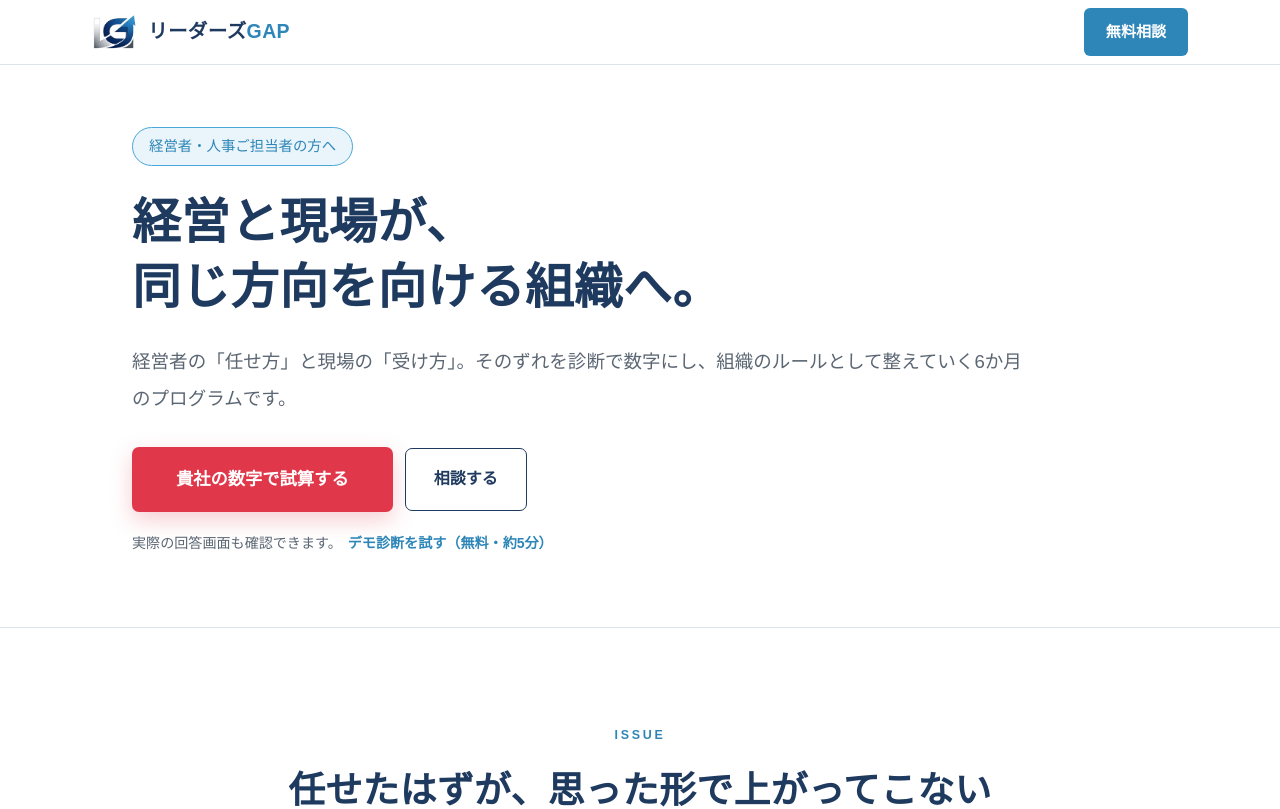
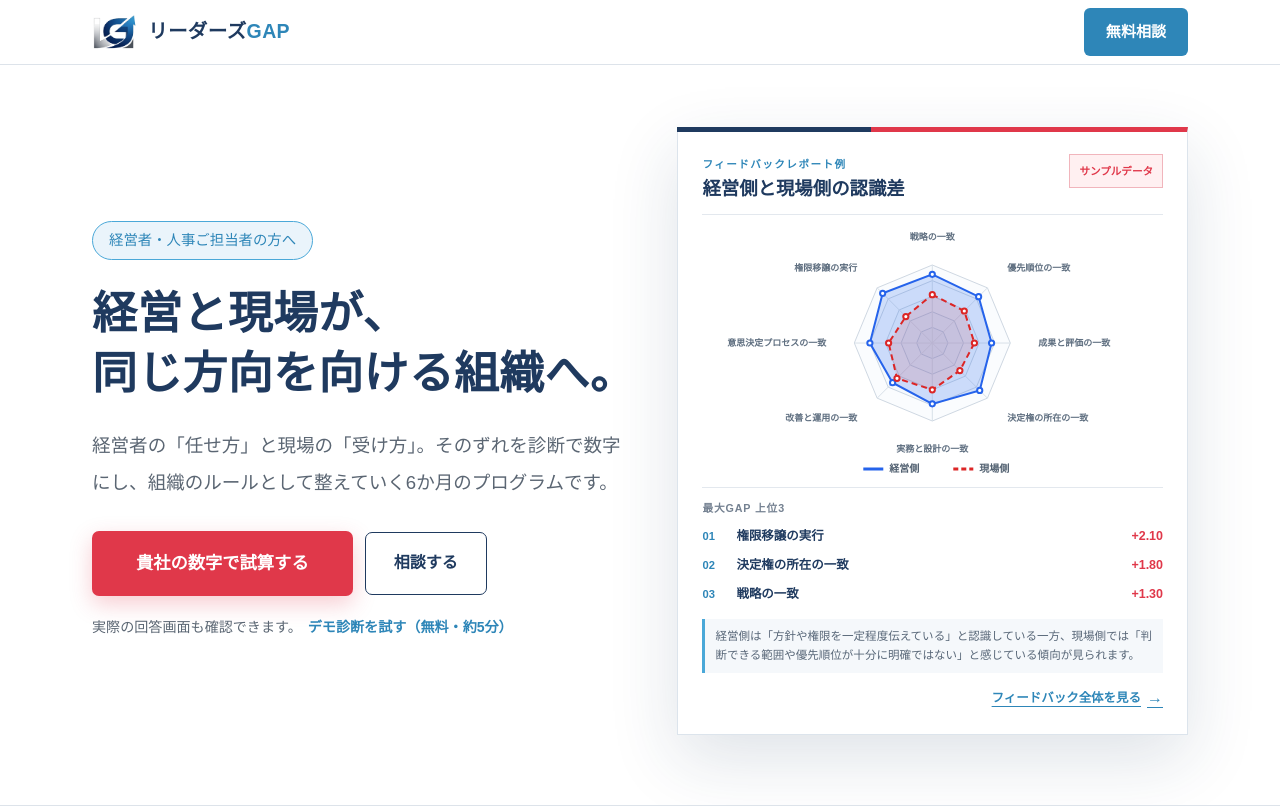
Before and after one commit to tworails-sato/leaders-gap, a Next.js app: page /sample in a window 1280 px wide. Shown: the top 809 px of the page. Built offline with nearby package versions, Linux system fonts and the light colour scheme.

Commit message:
Restore radar chart to sample hero

```diff
--- a/app/sample/page.tsx
+++ b/app/sample/page.tsx
@@ -4,6 +4,7 @@ import type { Metadata } from "next";
 import type React from "react";
 import { ContactForm } from "@/components/ContactForm";
 import { ValueSimulation } from "@/components/ValueSimulation";
+import { sampleFeedback, sampleReportThemes, sampleTopGaps } from "@/lib/sample-report";
 import { createPageMetadata } from "@/lib/site-metadata";
 
 export const metadata: Metadata = createPageMetadata({
@@ -43,12 +44,28 @@ export default function SampleLandingPage() {
       </header>
 
       <section className="lgap-hero lgap-section-anchor" id="top">
-        <div className="lgap-wrap lgap-hero-main">
-          <div className="lgap-tag">経営者・人事ご担当者の方へ</div>
-          <h1>経営と現場が、<br />同じ方向を向ける組織へ。</h1>
-          <p className="lgap-hero-copy">経営者の「任せ方」と現場の「受け方」。そのずれを診断で数字にし、組織のルールとして整えていく6か月のプログラムです。</p>
-          <div className="lgap-hero-actions"><a href="#simulation" className="lgap-btn-primary">貴社の数字で試算する</a><a href="#contact" className="lgap-btn-secondary">相談する</a></div>
-          <div className="lgap-hero-demo-link">実際の回答画面も確認できます。<Link href={demoAssessmentUrl}>デモ診断を試す（無料・約5分）</Link></div>
+        <div className="lgap-wrap lgap-hero-grid">
+          <div className="lgap-hero-content">
+            <div className="lgap-tag">経営者・人事ご担当者の方へ</div>
+            <h1>経営と現場が、<br />同じ方向を向ける組織へ。</h1>
+            <p className="lgap-hero-copy">経営者の「任せ方」と現場の「受け方」。そのずれを診断で数字にし、組織のルールとして整えていく6か月のプログラムです。</p>
+            <div className="lgap-hero-actions"><a href="#simulation" className="lgap-btn-primary">貴社の数字で試算する</a><a href="#contact" className="lgap-btn-secondary">相談する</a></div>
+            <div className="lgap-hero-demo-link">実際の回答画面も確認できます。<Link href={demoAssessmentUrl}>デモ診断を試す（無料・約5分）</Link></div>
+          </div>
+
+          <aside className="lgap-hero-report" aria-label="フィードバックレポート例">
+            <div className="lgap-hero-report-head">
+              <div><span>フィードバックレポート例</span><h2>経営側と現場側の認識差</h2></div>
+              <strong>サンプルデータ</strong>
+            </div>
+            <HeroRadarPreview />
+            <div className="lgap-hero-gap-list">
+              <span>最大GAP 上位3</span>
+              {sampleTopGaps.map((row, index) => <div key={row.key}><b>0{index + 1}</b><p>{row.theme}</p><strong>+{row.gap?.toFixed(2)}</strong></div>)}
+            </div>
+            <p className="lgap-hero-report-summary">{sampleFeedback.summary.split("\n\n")[0]}</p>
+            <Link href="/sample/report" className="lgap-hero-report-link">フィードバック全体を見る <span>→</span></Link>
+          </aside>
         </div>
       </section>
 
@@ -113,6 +130,43 @@ export default function SampleLandingPage() {
   );
 }
 
+function HeroRadarPreview() {
+  const centerX = 220;
+  const centerY = 126;
+  const radius = 78;
+  const axisCount = sampleReportThemes.length;
+  const point = (index: number, distance: number) => {
+    const angle = -Math.PI / 2 + (Math.PI * 2 * index) / axisCount;
+    return [centerX + Math.cos(angle) * distance, centerY + Math.sin(angle) * distance] as const;
+  };
+  const polygon = (scores: number[], scale = radius) => scores.map((score, index) => point(index, (score / 5) * scale).join(",")).join(" ");
+
+  return (
+    <div className="lgap-hero-radar" role="img" aria-label="経営側と現場側の8テーマ比較レーダーチャート例">
+      <svg viewBox="0 0 440 270" aria-hidden="true">
+        {[1, 2, 3, 4, 5].map((level) => <polygon className="lgap-radar-grid" key={level} points={polygon(Array(axisCount).fill(level), radius)} />)}
+        {sampleReportThemes.map((theme, index) => {
+          const [x, y] = point(index, radius);
+          const [labelX, labelY] = point(index, radius + 28);
+          const anchor = labelX < centerX - 8 ? "end" : labelX > centerX + 8 ? "start" : "middle";
+          return <g key={theme.key}><line className="lgap-radar-axis" x1={centerX} y1={centerY} x2={x} y2={y} /><text className="lgap-radar-label" x={labelX} y={labelY + 3} textAnchor={anchor}>{theme.theme}</text></g>;
+        })}
+        <polygon className="lgap-radar-executive" points={polygon(sampleReportThemes.map((row) => row.executiveScore))} />
+        <polygon className="lgap-radar-field" points={polygon(sampleReportThemes.map((row) => row.fieldScore))} />
+        {sampleReportThemes.map((row, index) => {
+          const [executiveX, executiveY] = point(index, (row.executiveScore / 5) * radius);
+          const [fieldX, fieldY] = point(index, (row.fieldScore / 5) * radius);
+          return <g key={row.key}><circle className="lgap-radar-executive-dot" cx={executiveX} cy={executiveY} r="2.6" /><circle className="lgap-radar-field-dot" cx={fieldX} cy={fieldY} r="2.6" /></g>;
+        })}
+        <g className="lgap-radar-legend">
+          <line x1="151" y1="252" x2="171" y2="252" className="lgap-radar-executive-line" /><text x="177" y="255">経営側</text>
+          <line x1="241" y1="252" x2="261" y2="252" className="lgap-radar-field-line" /><text x="267" y="255">現場側</text>
+        </g>
+      </svg>
+    </div>
+  );
+}
+
 function SectionHead({ eyebrow, title, lead }: { eyebrow: string; title: React.ReactNode; lead?: string }) {
   return <><div className="lgap-eyebrow">{eyebrow}</div><h2 className="lgap-sec-title">{title}</h2>{lead ? <p className="lgap-sec-lead">{lead}</p> : null}</>;
 }
```
